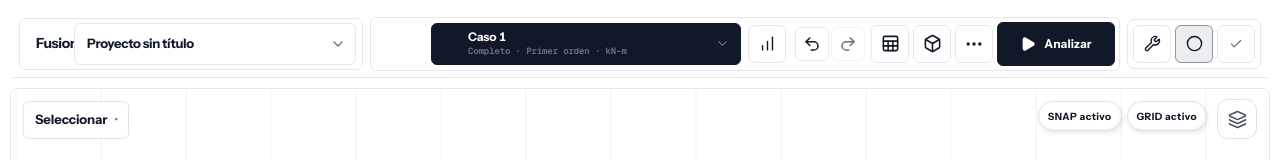
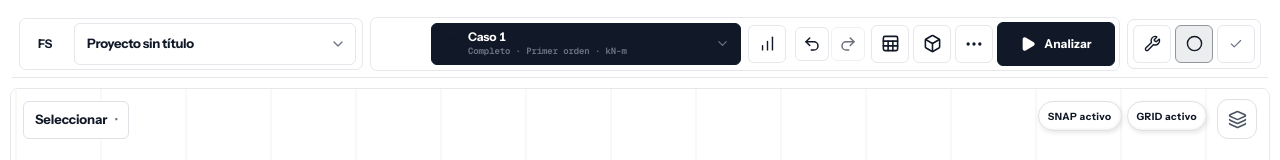
Before and after one commit to klkmoraa/FusionStructure, a React (Vite) app: page / in a window 1280 px wide. Both pictures are taken after a click on the button "Nuevo proyecto". Shown: the top 160 px of the page. Built offline with nearby package versions, Linux system fonts and the light colour scheme.

Commit message:
fix: preserve explicit home navigation

```diff
--- a/src/App.tsx
+++ b/src/App.tsx
@@ -83,6 +83,7 @@ const AppShell = () => {
 
   const navigate = (next: AppScreen, view: HomeView = 'home') => {
     if (next === 'welcome') setWelcomeInitialView(view);
+    else setDirectResumeAvailable(false);
     setScreen(next);
   };
   const requestSpace3D = (origin: Space3DEntryOrigin) => setSpace3DEntryOrigin(origin);
--- a/src/features/workspace/workspaceMinimal.css
+++ b/src/features/workspace/workspaceMinimal.css
@@ -131,11 +131,11 @@
   min-width: 42px !important;
 }
 
-.app-shell[data-shell-class='K0'] .topbar-wordmark {
+.workspace-screen .topbar-wordmark {
   font-size: 0 !important;
 }
 
-.app-shell[data-shell-class='K0'] .topbar-wordmark::after {
+.workspace-screen .topbar-wordmark::after {
   content: 'FS';
   font-size: 12px;
   font-weight: 760;
```
